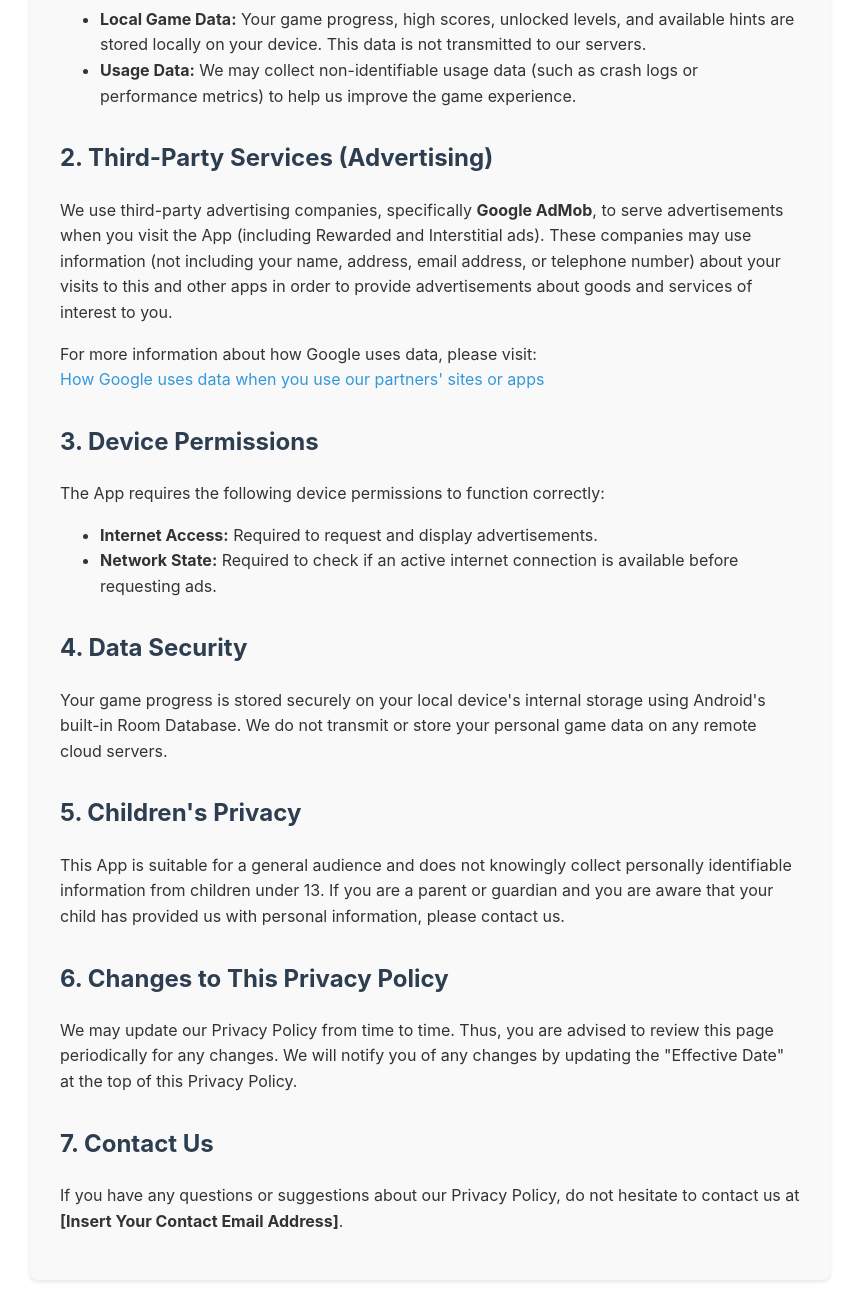
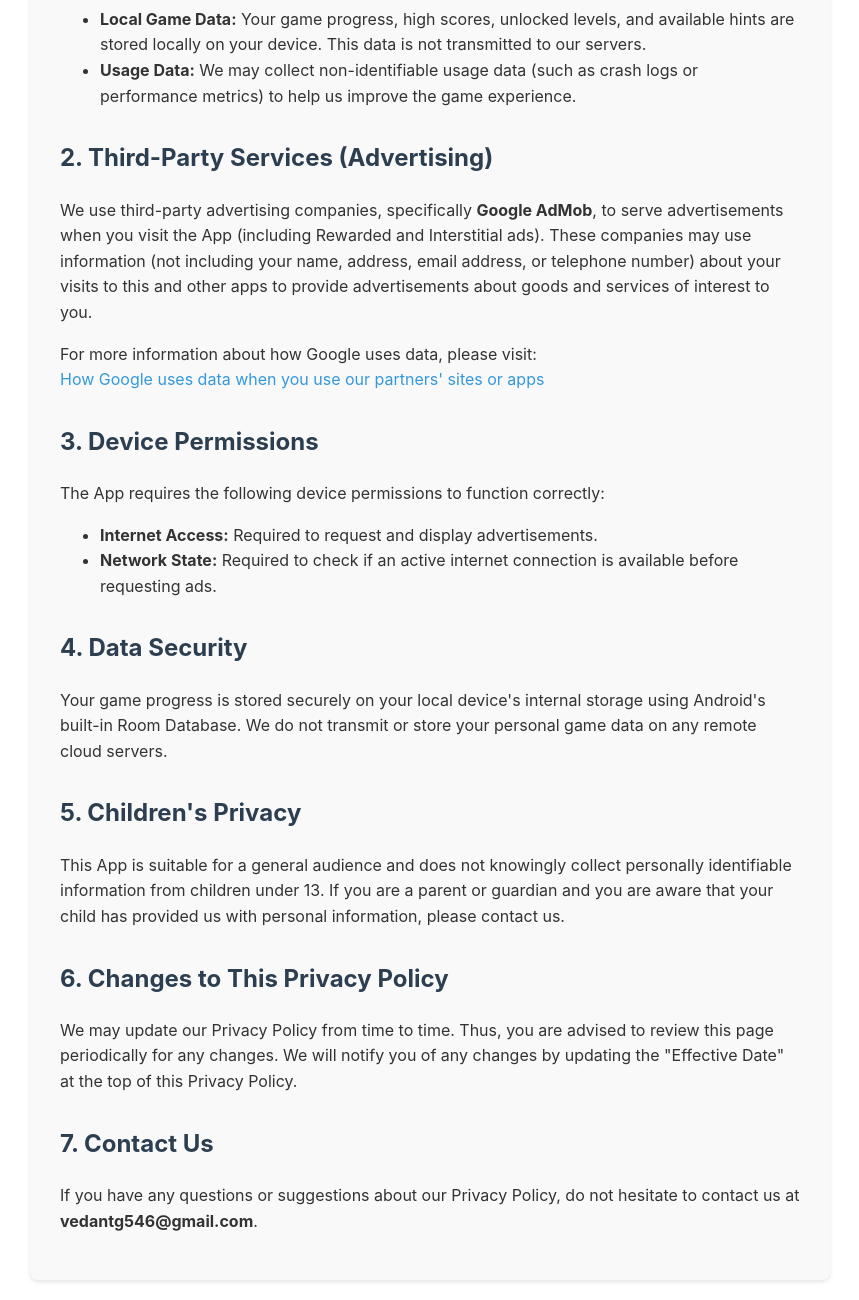
Before and after one commit to VedantGupta-Tech/game-privacy-policy.html, a plain HTML site: page index.html in a window 1280 px wide. Shown: the part 394-1694 px from the top of the page, without its empty margins (210-1069 px from the left). Drawn offline with Linux system fonts and the light colour scheme.

Commit message:
Update contact email and clarify advertising text

```diff
--- a/index.html
+++ b/index.html
@@ -47,7 +47,7 @@
         </ul>
 
         <h2>2. Third-Party Services (Advertising)</h2>
-        <p>We use third-party advertising companies, specifically <strong>Google AdMob</strong>, to serve advertisements when you visit the App (including Rewarded and Interstitial ads). These companies may use information (not including your name, address, email address, or telephone number) about your visits to this and other apps in order to provide advertisements about goods and services of interest to you.</p>
+        <p>We use third-party advertising companies, specifically <strong>Google AdMob</strong>, to serve advertisements when you visit the App (including Rewarded and Interstitial ads). These companies may use information (not including your name, address, email address, or telephone number) about your visits to this and other apps to provide advertisements about goods and services of interest to you.</p>
         <p>For more information about how Google uses data, please visit:<br>
         <a href="https://policies.google.com/technologies/partner-sites" target="_blank">How Google uses data when you use our partners' sites or apps</a></p>
 
@@ -68,7 +68,7 @@
         <p>We may update our Privacy Policy from time to time. Thus, you are advised to review this page periodically for any changes. We will notify you of any changes by updating the "Effective Date" at the top of this Privacy Policy.</p>
 
         <h2>7. Contact Us</h2>
-        <p>If you have any questions or suggestions about our Privacy Policy, do not hesitate to contact us at <strong>[Insert Your Contact Email Address]</strong>.</p>
+        <p>If you have any questions or suggestions about our Privacy Policy, do not hesitate to contact us at <strong>vedantg546@gmail.com</strong>.</p>
     </div>
 </body>
 </html>
```
